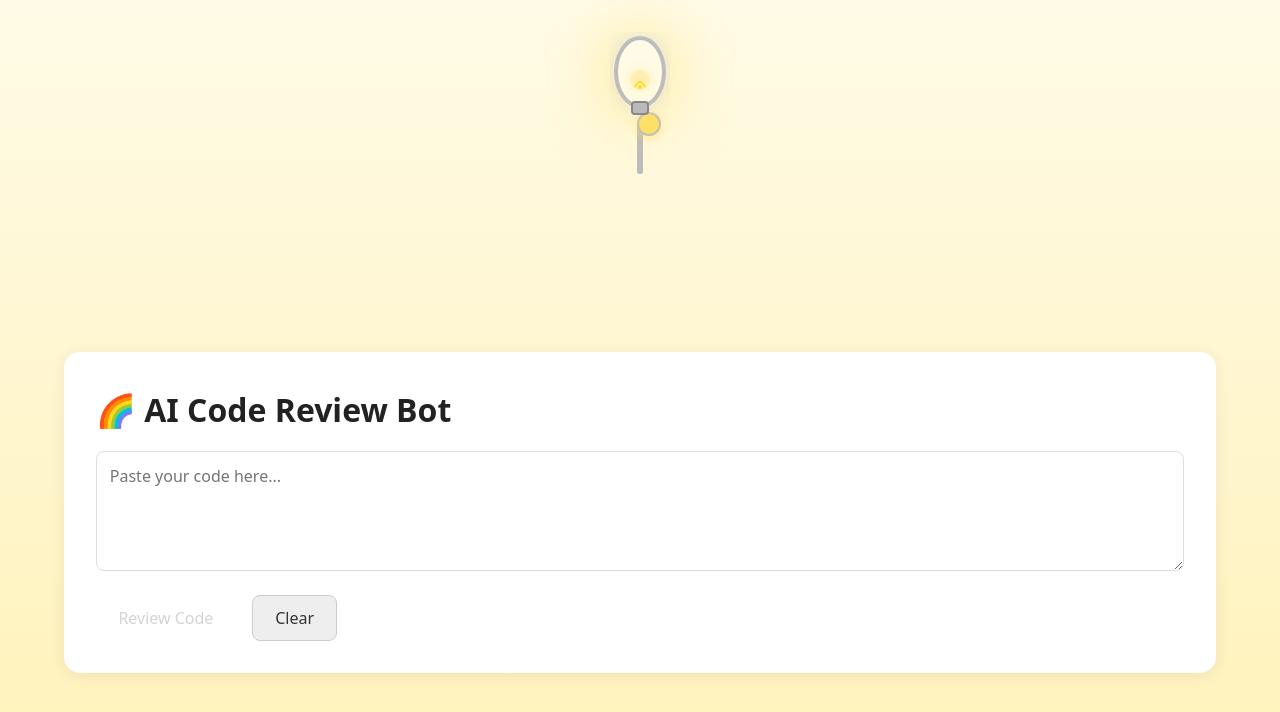
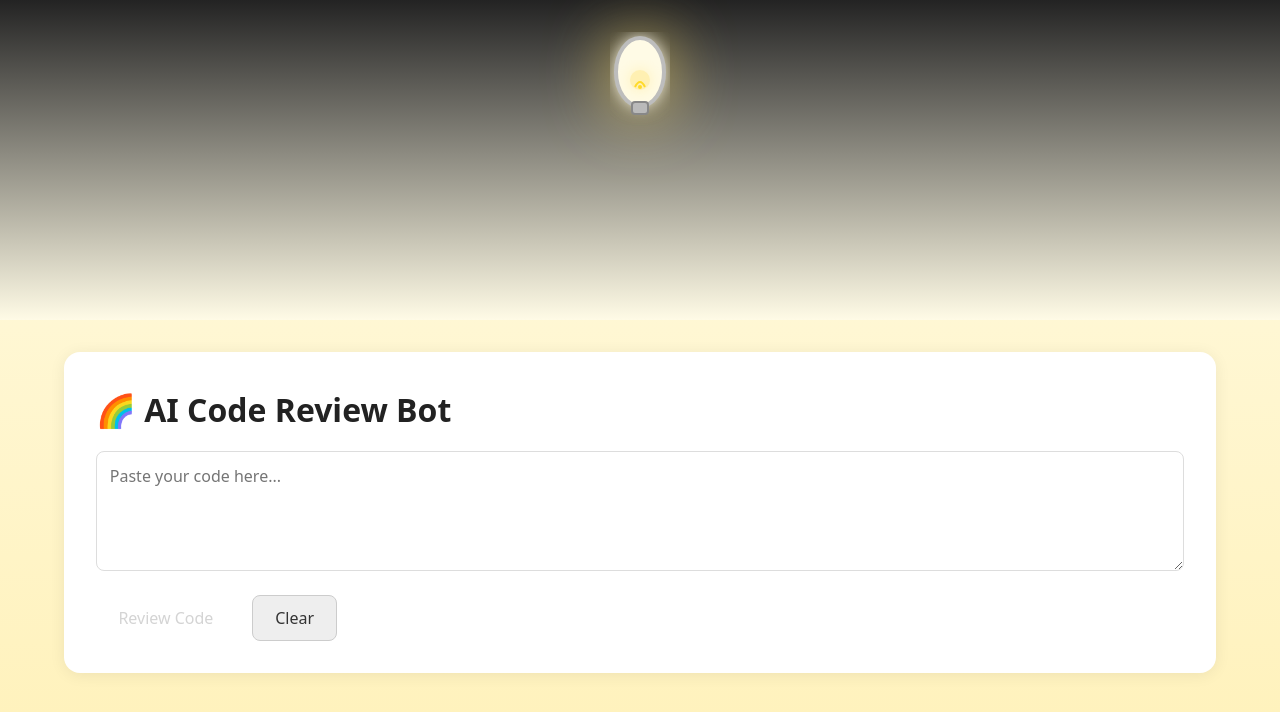
Before and after one commit to AJchowdary/CODE-REVIEW-BOT, a React (Vite) app in the folder client/: page / in a window 1280 px wide. Shown: the top 712 px of the page. Built offline with nearby package versions, Linux system fonts and the light colour scheme.

Commit message:
Update Light.tsx

```diff
--- a/client/src/Light.tsx
+++ b/client/src/Light.tsx
@@ -9,12 +9,13 @@ interface LightProps {
 
 const Light = ({ isOn, setIsOn }: LightProps) => {
   const pullY = useMotionValue(0);
-  const stringLength = useTransform(pullY, [0, 200], [50, 250]);
-  const bulbScale = useTransform(pullY, [0, 200], [1, 1.1]);
-
+  const stringLength = useTransform(pullY, [0, 200], [60, 220]);
+  const bulbScale = useTransform(pullY, [0, 200], [1, 1.08]);
+  const handleScale = useTransform(pullY, [0, 200], [1, 1.2]);
   const pullingRef = useRef(false);
   const containerRef = useRef<HTMLDivElement | null>(null);
 
+  // Mouse/touch handlers
   const handleMouseMove = (e: React.MouseEvent<HTMLDivElement, MouseEvent>) => {
     if (pullingRef.current && containerRef.current) {
       const rect = containerRef.current.getBoundingClientRect();
@@ -29,19 +30,22 @@ const Light = ({ isOn, setIsOn }: LightProps) => {
       const strength = pullY.get();
       const velocity = strength / 10;
 
+      // Bounce animation
       animate(pullY, 0, {
         type: "spring",
-        stiffness: 300,
-        damping: 10,
+        stiffness: 400,
+        damping: 12,
         velocity: -velocity,
       });
 
-      if (strength > 80) {
-        setIsOn((prev: boolean) => !prev);
+      if (!isOn && strength > 80) {
+        setIsOn(true);
       }
     }
   };
 
+  // Hide handle when light is on
+  // (optional: you can keep it visible if you want to allow turning OFF)
   return (
     <div
       ref={containerRef}
@@ -49,18 +53,44 @@ const Light = ({ isOn, setIsOn }: LightProps) => {
       onMouseMove={handleMouseMove}
       onMouseUp={handleMouseUp}
       onMouseLeave={handleMouseUp}
+      style={{
+        background: isOn
+          ? "linear-gradient(180deg, #232323 0%, #fffbe6 100%)"
+          : "#181818",
+        transition: "background 0.7s",
+      }}
     >
       <div className="bulb-area">
+        {/* Cord */}
+        {!isOn && (
+          <motion.div
+            className="cord"
+            style={{ height: stringLength }}
+            onMouseDown={() => (pullingRef.current = true)}
+          >
+            <motion.div
+              className="handle"
+              style={{
+                scale: handleScale,
+                boxShadow: "0 2px 12px #ffe06680",
+                background:
+                  "radial-gradient(circle at 60% 40%, #ffe066 80%, #bfae4b 100%)",
+                border: "2.5px solid #bdbdbd",
+              }}
+            />
+          </motion.div>
+        )}
+        {/* Bulb */}
         <motion.div className="bulb" style={{ scale: bulbScale }}>
           <div className={`bulb-shape ${isOn ? "on" : "off"}`}>
-            {/* SVG Bulb Shape */}
             <svg viewBox="0 0 60 100" width="60" height="100">
+              {/* Bulb glass */}
               <ellipse
                 cx="30"
                 cy="40"
                 rx="24"
                 ry="34"
-                fill={isOn ? "#fffbe6" : "#eaeaea"}
+                fill={isOn ? "#fffbe6" : "#222"}
                 stroke="#bdbdbd"
                 strokeWidth="4"
                 filter={isOn ? "url(#bulbGlow)" : ""}
@@ -110,13 +140,6 @@ const Light = ({ isOn, setIsOn }: LightProps) => {
             </svg>
           </div>
         </motion.div>
-        <motion.div
-          className="cord"
-          style={{ height: stringLength }}
-          onMouseDown={() => (pullingRef.current = true)}
-        >
-          <div className="handle"></div>
-        </motion.div>
       </div>
     </div>
   );
```
